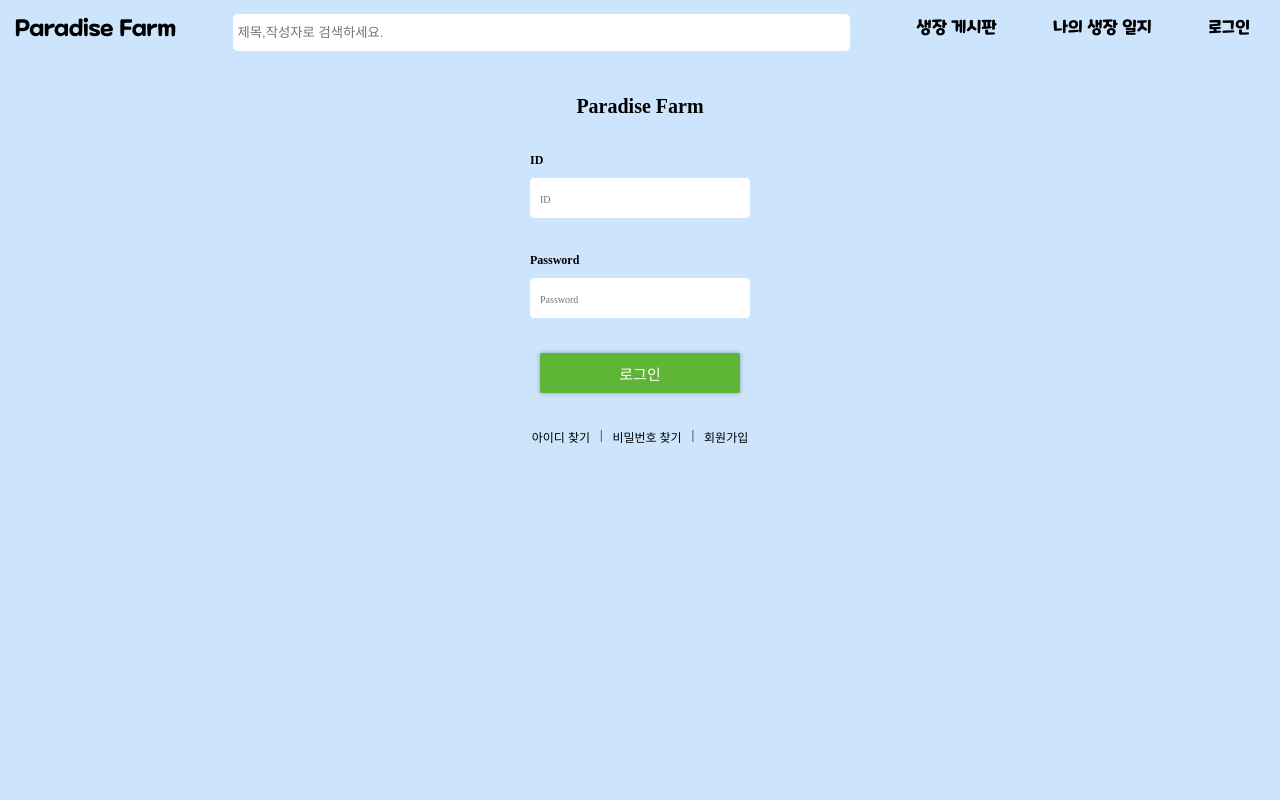
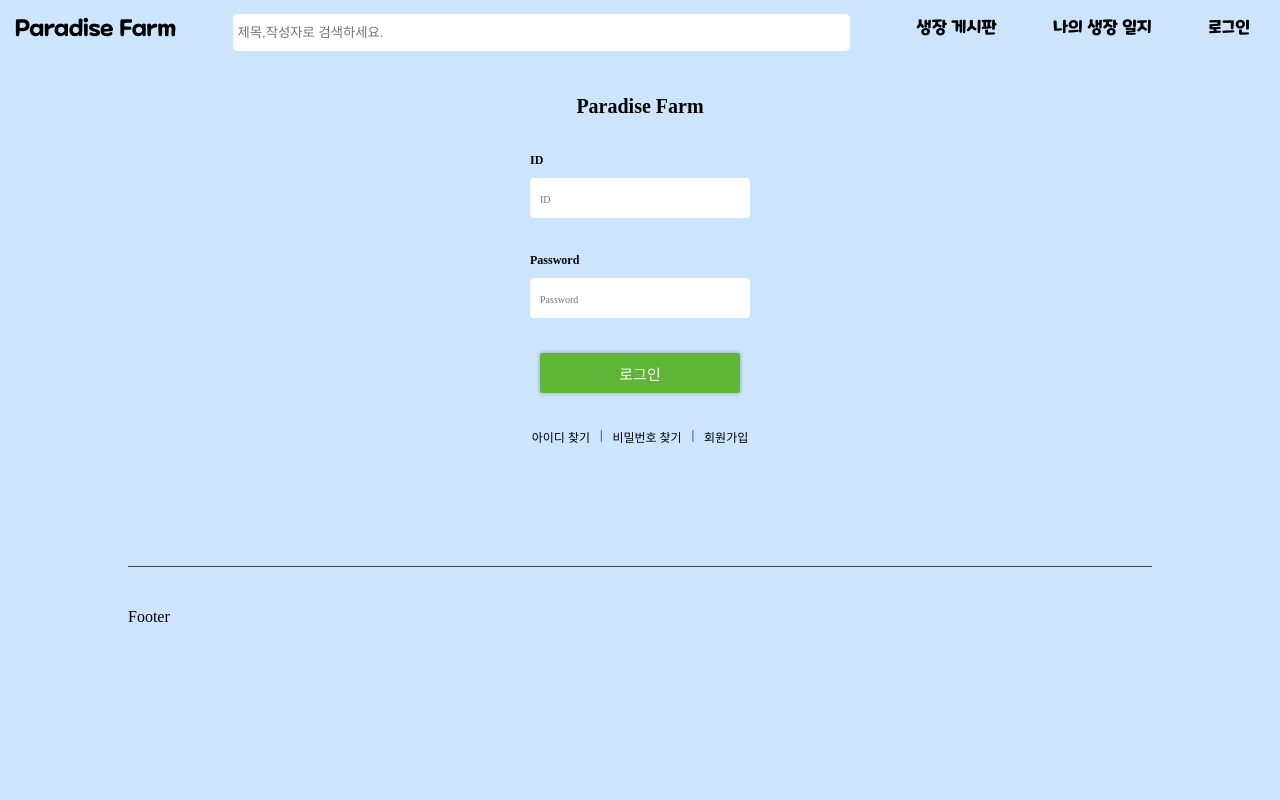
Before and after one commit to Strawberry-Leaf-Analysis-Project/Strawberry-Leaf-Analysis-Project-FrontEnd, a React (Create React App) app: page /Singin in a window 1280 px wide. Shown: the top 800 px of the page. Built offline with nearby package versions, Linux system fonts and the light colour scheme; a web font is replaced by a local one.

Commit message:
feat: 로그인과 회원가입 화면에 높이를 기본으로 설정
기존 100vh와 scroll 를 삭제

```diff
--- a/src/login/styled_login.ts
+++ b/src/login/styled_login.ts
@@ -4,10 +4,9 @@ export const LoginDiv = styled.div`
     display: grid;
     justify-content: center;
     padding-top: 20px;
-    min-height: 100vh;
-    overflow: scroll;
 `
 export const LoginForm = styled.form`
+
 `
 export const TitleText = styled.div`
     text-align: center;
```
